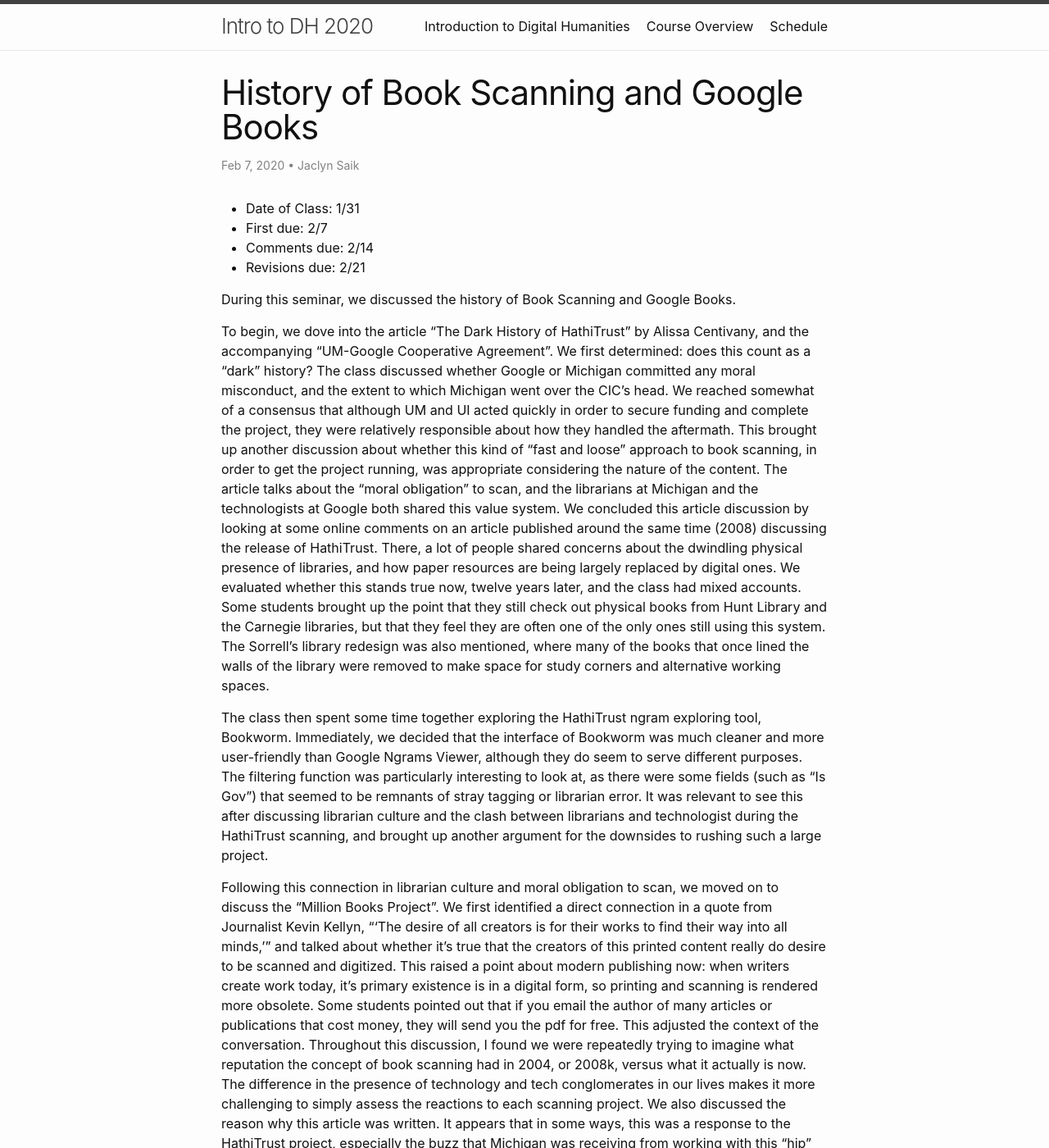
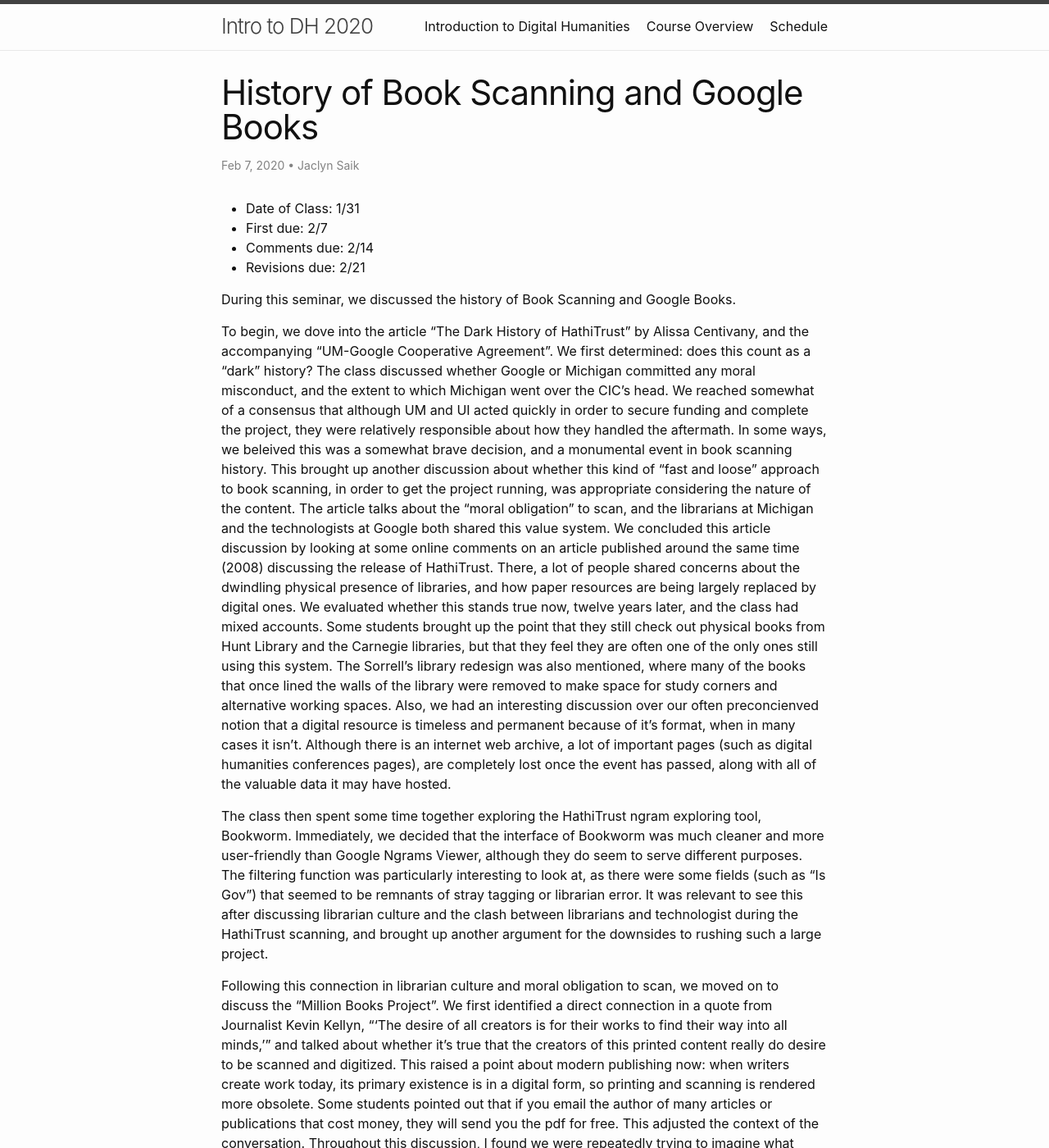
Before and after one commit to scottbot/IntroDH2020, a Jekyll site: the page built from _posts/2020-02-07-History-of-Book-Scanning.md, in a window 1280 px wide and 1400 px high. Shown: the whole window at 82% size. Built offline with Jekyll 4.4.1, drawn with Linux system fonts in a browser that asks for light colours; a script that is not in the unit is left out; some of the changed text lies outside the part shown.

Commit message:
Update 2020-02-07-History-of-Book-Scanning.md

```diff
--- a/_posts/2020-02-07-History-of-Book-Scanning.md
+++ b/_posts/2020-02-07-History-of-Book-Scanning.md
@@ -10,14 +10,14 @@ author: "Jaclyn Saik"
 
 During this seminar, we discussed the history of Book Scanning and Google Books.
 
-To begin, we dove into the article “The Dark History of HathiTrust” by Alissa Centivany, and the accompanying “UM-Google Cooperative Agreement”. We first determined: does this count as a “dark” history? The class discussed whether Google or Michigan committed any moral misconduct, and the extent to which Michigan went over the CIC’s head. We reached somewhat of a consensus that although UM and UI acted quickly in order to secure funding and complete the project, they were relatively responsible about how they handled the aftermath. This brought up another discussion about whether this kind of “fast and loose” approach to book scanning, in order to get the project running, was appropriate considering the nature of the content. The article talks about the “moral obligation” to scan, and the librarians at Michigan and the technologists at Google both shared this value system.
-We concluded this article discussion by looking at some online comments on an article published around the same time (2008) discussing the release of HathiTrust. There, a lot of people shared concerns about the dwindling physical presence of libraries, and how paper resources are being largely replaced by digital ones. We evaluated whether this stands true now, twelve years later, and the class had mixed accounts. Some students brought up the point that they still check out physical books from Hunt Library and the Carnegie libraries, but that they feel they are often one of the only ones still using this system. The Sorrell’s library redesign was also mentioned, where many of the books that once lined the walls of the library were removed to make space for study corners and alternative working spaces.
+To begin, we dove into the article “The Dark History of HathiTrust” by Alissa Centivany, and the accompanying “UM-Google Cooperative Agreement”. We first determined: does this count as a “dark” history? The class discussed whether Google or Michigan committed any moral misconduct, and the extent to which Michigan went over the CIC’s head. We reached somewhat of a consensus that although UM and UI acted quickly in order to secure funding and complete the project, they were relatively responsible about how they handled the aftermath. In some ways, we beleived this was a somewhat brave decision, and a monumental event in book scanning history. This brought up another discussion about whether this kind of “fast and loose” approach to book scanning, in order to get the project running, was appropriate considering the nature of the content. The article talks about the “moral obligation” to scan, and the librarians at Michigan and the technologists at Google both shared this value system.
+We concluded this article discussion by looking at some online comments on an article published around the same time (2008) discussing the release of HathiTrust. There, a lot of people shared concerns about the dwindling physical presence of libraries, and how paper resources are being largely replaced by digital ones. We evaluated whether this stands true now, twelve years later, and the class had mixed accounts. Some students brought up the point that they still check out physical books from Hunt Library and the Carnegie libraries, but that they feel they are often one of the only ones still using this system. The Sorrell’s library redesign was also mentioned, where many of the books that once lined the walls of the library were removed to make space for study corners and alternative working spaces. Also, we had an interesting discussion over our often preconcienved notion that a digital resource is timeless and permanent because of it's format, when in many cases it isn't. Although there is an internet web archive, a lot of important pages (such as digital humanities conferences pages), are completely lost once the event has passed, along with all of the valuable data it may have hosted.
 
 The class then spent some time together exploring the HathiTrust ngram exploring tool, Bookworm. Immediately, we decided that the interface of Bookworm was much cleaner and more user-friendly than Google Ngrams Viewer, although they do seem to serve different purposes. The filtering function was particularly interesting to look at, as there were some fields (such as “Is Gov”) that seemed to be remnants of stray tagging or librarian error. It was relevant to see this after discussing librarian culture and the clash between librarians and technologist during the HathiTrust scanning, and brought up another argument for the downsides to rushing such a large project.
 
-Following this connection in librarian culture and moral obligation to scan, we moved on to discuss the “Million Books Project”.  We first identified a direct connection in a quote from Journalist Kevin Kellyn, “‘The desire of all creators is for their works to find their way into all minds,’” and talked about whether it’s true that the creators of this printed content really do desire to be scanned and digitized. This raised a point about modern publishing now: when writers create work today, it’s primary existence is in a digital form, so printing and scanning is rendered more obsolete. Some students pointed out that if you email the author of many articles or publications that cost money, they will send you the pdf for free. This adjusted the context of the conversation. Throughout this discussion, I found we were repeatedly trying to imagine what reputation the concept of book scanning had in 2004, or 2008k, versus what it actually is now. The difference in the presence of technology and tech conglomerates in our lives makes it more challenging to simply assess the reactions to each scanning project.
-We also discussed the reason why this article was written. It appears that in some ways, this was a response to the HathiTrust project, especially the buzz that Michigan was receiving from working with this “hip” tech company. Reputation, which we talked about in the previous article as well, seemed to play a huge role in the implementation and development of this project, and this article seemed in part to be a little shout out to Carnegie Mellon University and the other people on this project for doing very similar work first.
+Following this connection in librarian culture and moral obligation to scan, we moved on to discuss the “Million Books Project”.  We first identified a direct connection in a quote from Journalist Kevin Kellyn, “‘The desire of all creators is for their works to find their way into all minds,’” and talked about whether it’s true that the creators of this printed content really do desire to be scanned and digitized. This raised a point about modern publishing now: when writers create work today, its primary existence is in a digital form, so printing and scanning is rendered more obsolete. Some students pointed out that if you email the author of many articles or publications that cost money, they will send you the pdf for free. This adjusted the context of the conversation. Throughout this discussion, I found we were repeatedly trying to imagine what reputation the concept of book scanning had in 2004, or 2008, versus what it actually is now. The difference in the presence of technology and tech conglomerates in our lives makes it more challenging to simply assess the reactions to each scanning project.
+We also discussed the reason why this article was written. It appears that in some ways, this was a response to the HathiTrust project, especially the buzz that Michigan was receiving from working with this “hip” tech company. Reputation, which we talked about in the previous article as well, seemed to play a huge role in the implementation and development of this project, and this article seemed in part to be a little shout-out to Carnegie Mellon University and the other people on this project for doing very similar work first.
 
 More interesting points brought up:
-	-although we didn’t leave enough time to really dive into it, the process of converting scanned lines into code, as outlined by Michael Gavin in “How To Think About EEBO”, was fascinating and worth exploring further. We thought it was bizzare how similar it was to html, but was instead categorizing about the lines of a sonnet.
-	-Are digitization tools tools for librarians, or are they making librarians obsolete? We discussed briefly how the role of the librarian is changing as digitization changes the scope of the content.
+	- although we didn’t leave enough time to really dive into it, the process of converting scanned lines into code, as outlined by Michael Gavin in “How To Think About EEBO”, was fascinating and worth exploring further. We thought it was bizzare how similar it was to html, but was instead categorizing about the lines of a sonnet.
+	- Are digitization tools tools for librarians, or are they making librarians obsolete? We discussed briefly how the role of the librarian is changing as digitization changes the scope of the content.
```
